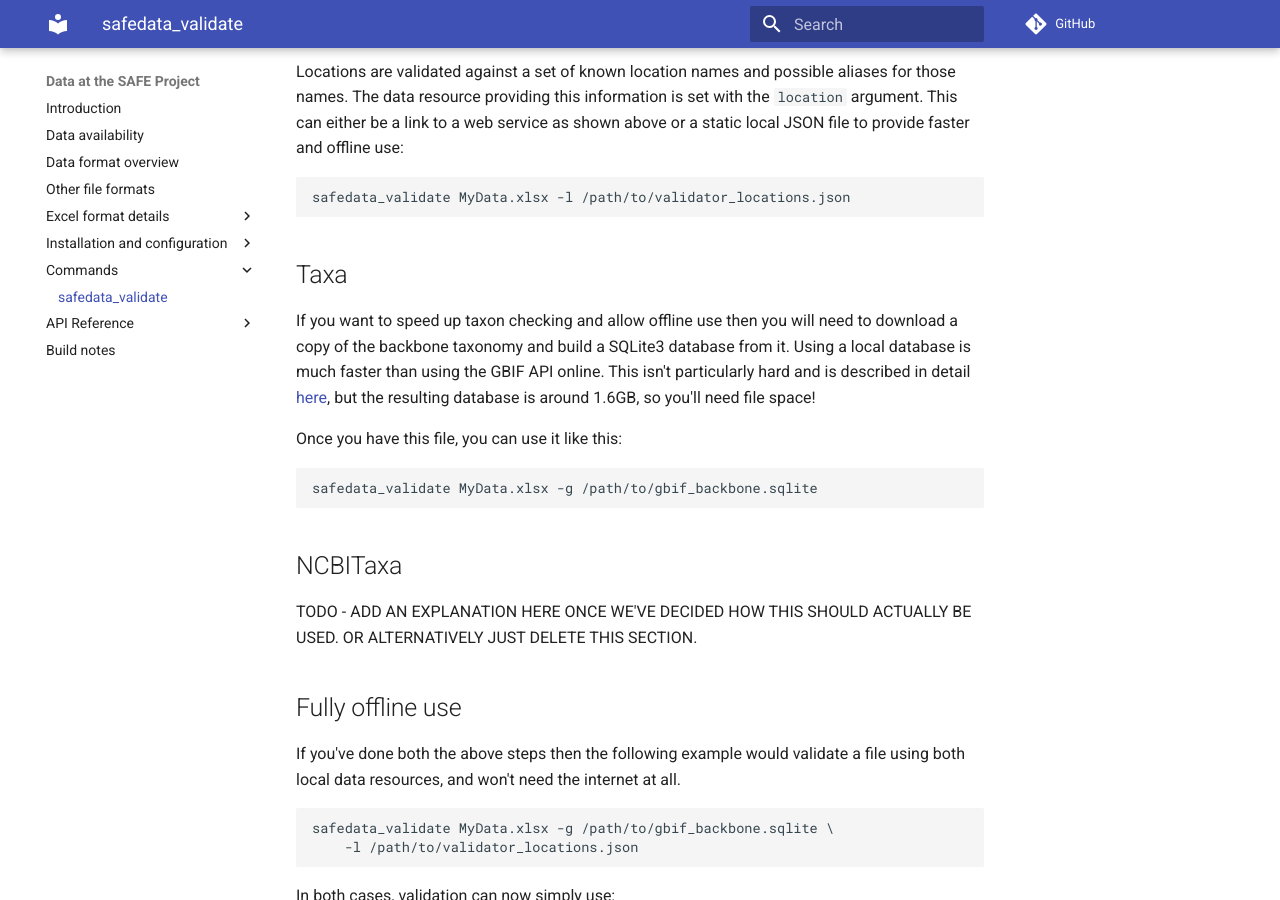
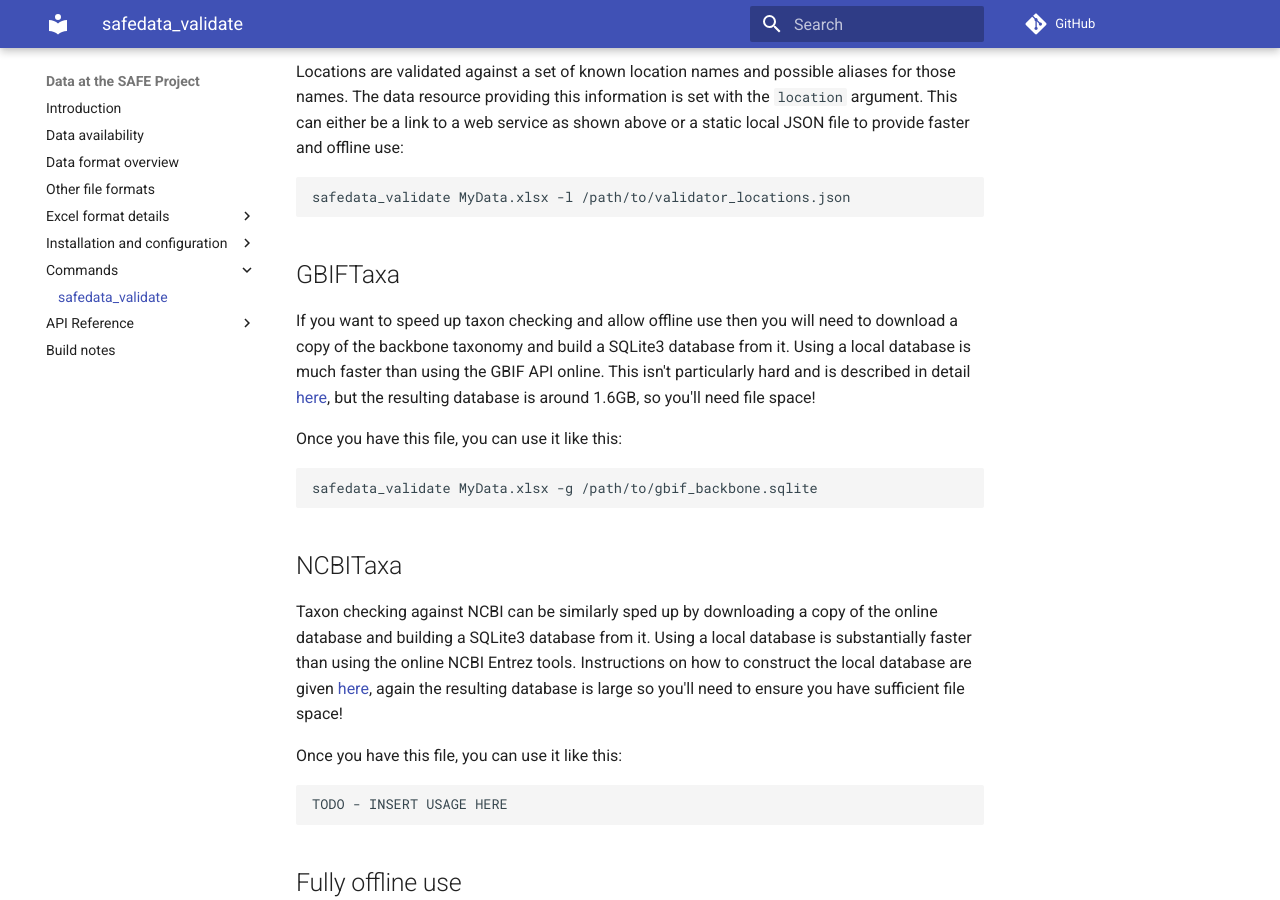
Before and after one commit to ImperialCollegeLondon/safedata_validator, an MkDocs documentation site: the page built from docs/usage/usage.md, in a window 1280 px wide and 900 px high, scrolled down 2067 px. Built offline with MkDocs 1.6.1 and Material for MkDocs 9.7.7, drawn with Linux system fonts in a browser that asks for light colours; comment, search, counter and statistics services are not loaded.

Commit message:
Minor docs update

```diff
--- a/docs/usage/usage.md
+++ b/docs/usage/usage.md
@@ -76,9 +76,9 @@ Locations are validated against a set of known location names and possible alias
 
     safedata_validate MyData.xlsx -l /path/to/validator_locations.json
 
-## Taxa
+## GBIFTaxa
 
-If you  want to speed up taxon checking and allow offline use then you will need to download a copy of the backbone taxonomy and build a SQLite3 database from it. Using a local database is  much faster than using the GBIF API online. This isn't particularly hard and is described in detail [here](build_local_gbif.md), but the resulting database is around 1.6GB, so you'll need file space!
+If you want to speed up taxon checking and allow offline use then you will need to download a copy of the backbone taxonomy and build a SQLite3 database from it. Using a local database is  much faster than using the GBIF API online. This isn't particularly hard and is described in detail [here](build_local_gbif.md), but the resulting database is around 1.6GB, so you'll need file space!
 
 Once you have this file, you can use it like this:
 
@@ -86,7 +86,11 @@ Once you have this file, you can use it like this:
 
 ## NCBITaxa
 
-TODO - ADD AN EXPLANATION HERE ONCE WE'VE DECIDED HOW THIS SHOULD ACTUALLY BE USED. OR ALTERNATIVELY JUST DELETE THIS SECTION.
+Taxon checking against NCBI can be similarly sped up by downloading a copy of the online database and building a SQLite3 database from it. Using a local database is substantially faster than using the online NCBI Entrez tools. Instructions on how to construct the local database are given [here](build_local_ncbi.md), again the resulting database is large so you'll need to ensure you have sufficient file space!
+
+Once you have this file, you can use it like this:
+
+    TODO - INSERT USAGE HERE
 
 ## Fully offline use
 
```
Also changed, not shown: docs/data_format/faqs.md (+1 -1 lines), docs/data_format/overview.md (+2 -2 lines).
